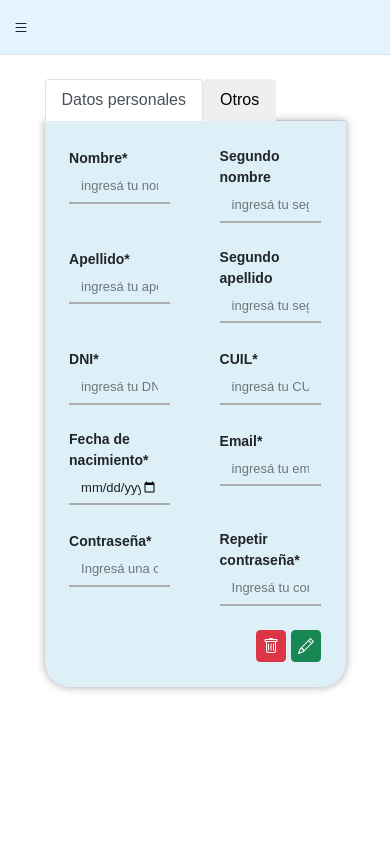
After one commit to AngelMagaquian/cripto, a PHP site: page /view/perfil/datosPersonales.php in a window 390 px wide. The commit adds this page. Run offline with PHP 8.4, Linux system fonts and the light colour scheme.

Commit message:
meli_3-3
Se crearon pantallas de datos bancarios y personales SIN responsive

```diff
--- /dev/null
+++ b/view/asset/css/perfil.css
@@ -0,0 +1,152 @@
+/*NAV*/
+#wrapper {
+    overflow-x: hidden;
+ }
+
+#sidebar-wrapper {
+  min-height: 100vh;
+  margin-left: -15rem;
+  -webkit-transition: margin .25s ease-out;
+  -moz-transition: margin .25s ease-out;
+  -o-transition: margin .25s ease-out;
+  transition: margin .25s ease-out;
+  background-color: #24c4fc;
+  color: #fff;
+}
+
+#sidebar-wrapper .sidebar-heading {
+  padding: 0.875rem 1.25rem;
+  font-size: 1.2rem;
+}
+
+#sidebar-wrapper .list-group {
+  width: 15rem;
+}
+
+#page-content-wrapper {
+  min-width: 100vw;
+}
+
+#wrapper.toggled #sidebar-wrapper {
+  margin-left: 0;
+}
+
+@media (min-width: 768px) {
+  #sidebar-wrapper {
+    margin-left: 0;
+  }
+
+  #page-content-wrapper {
+    min-width: 0;
+    width: 100%;
+  }
+
+  #wrapper.toggled #sidebar-wrapper {
+    margin-left: -15rem;
+  }
+}
+
+.navbar{
+    background-color: #E3F3FF;
+}
+
+.list-group-item{
+    background-color: #24c4fc;
+    color: #fff;
+}
+
+
+#wrapper .btn-get-started {
+  font-weight: 500;
+  font-size: 16px;
+  letter-spacing: 1px;
+  display: inline-block;
+  padding: 10px 30px;
+  border-radius: 50px;
+  transition: 0.5s;
+  color: #f5f5f5;
+  bottom: 0;
+  position: absolute;
+  margin: auto;
+}
+
+#wrapper .btn-login{
+  background-color: #44596A;
+  border: none;
+  -webkit-box-shadow: 0px 0px 8px 0px rgba(166,166,166,1);
+  -moz-box-shadow: 0px 0px 8px 0px rgba(166,166,166,1);
+  box-shadow: 0px 0px 8px 0px rgba(166,166,166,1);
+}
+#wrapper .btn-login:hover{
+  background-color: #1B97C7;
+}
+
+/*DATOS PERSONALES*/
+
+#perfil .tab-content{
+  background-color: #1b96c725;
+  border-radius: 0 0px 25px 25px;
+  -webkit-box-shadow: 0px 0px 8px 0px rgba(166,166,166,1);
+  -moz-box-shadow: 0px 0px 8px 0px rgba(166,166,166,1);
+  box-shadow: 0px 0px 8px 0px rgba(166,166,166,1);
+  padding: 25px 0;
+}
+
+#perfil .tab-content .form-group label{
+  font-size: 14px;
+}
+
+#perfil .tab-content .form-group input{
+  font-size: 13px;
+  background-color: transparent;
+  border: none !important;
+  border-bottom: 2px solid #ACACAC !important;
+  border-radius: 0px ;
+}
+
+#perfil .tab-content .botonera button{
+  padding: 3px 6px;
+  float: right;
+  margin-left: 5px;
+}
+
+/*DATOS BANCARIOS*/
+#bancos .card{
+  border-radius: 15px;
+  background-color: #1b96c725;
+  -webkit-box-shadow: 0px 0px 8px 0px rgba(166,166,166,1);
+  -moz-box-shadow: 0px 0px 8px 0px rgba(166,166,166,1);
+  box-shadow: 0px 0px 8px 0px rgba(166,166,166,1);
+}
+#bancos .card .card-header{
+  background-color: #24c4fc;
+  border-radius: 15px 15px 0px 0px;
+}
+#bancos span{
+  font-size: 14px;
+}
+#bancos .estado{
+  float: right;
+  color: #fff;
+}
+#bancos .card-body{
+  padding: 25px 10px;
+}
+
+#bancos .card-body label{
+  font-size: 14px;
+}
+#bancos .card-body input{
+  font-size: 14px;
+  background-color: transparent;
+  border: none !important;
+  border: none;
+  border-radius: 0px ;
+  padding: 0px;
+}
+
+#bancos .card-body .botonera button{
+  padding: 3px 6px;
+  float: right;
+  margin-left: 5px;
+}
--- a/view/login/login.php
+++ b/view/login/login.php
@@ -28,7 +28,7 @@
                 <form class="col-10 align-self-center" style="" id="user_input">
                   <div class="form-group">
                     <label for="exampleInputEmail1"><b>Usuario</b></label>
-                    <input type="text" class="form-control form-login" id="user" placeholder="ingresá tu usuario"> <!--posiblemente cambiemos el placeholder para que sea mas descriptivo de mail para ingresar-->
+                    <input type="text" class="form-control form-login" id="user" placeholder="ingresá tu usuario" required> <!--posiblemente cambiemos el placeholder para que sea mas descriptivo de mail para ingresar-->
                   </div>
                   <div class="form-group mt-4">
                     <label for="exampleInputPassword1"><b>Contraseña</b></label>
--- /dev/null
+++ b/view/perfil/datosPersonales.php
@@ -0,0 +1,186 @@
+<!DOCTYPE html>
+<html lang="en">
+
+<head>
+
+  <meta charset="utf-8">
+  <meta name="viewport" content="width=device-width, initial-scale=1, shrink-to-fit=no">
+  <meta name="description" content="">
+  <meta name="author" content="">
+
+  <title>Simple Sidebar - Start Bootstrap Template</title>
+
+  <!-- Bootstrap core CSS -->
+  <link href="../asset/css/bootstrap/bootstrap.min.css" rel="stylesheet">
+
+  <!-- Custom styles for this template -->
+  <link href="../asset/css/style_login.css" rel="stylesheet">
+  <link href="../asset/css/perfil.css" rel="stylesheet">
+
+</head>
+
+<body>
+
+  <div class="d-flex" id="wrapper">
+
+    <!-- Sidebar -->
+    <div class="border-right" id="sidebar-wrapper">
+      <div class="sidebar-heading">LOGO</div>
+      <div class="list-group list-group-flush">
+        <a href="#" class="list-group-item list-group-item-action ">
+            <svg xmlns="http://www.w3.org/2000/svg" width="16" height="16" fill="currentColor" class="bi bi-person" viewBox="0 0 16 16">
+                <path d="M8 8a3 3 0 1 0 0-6 3 3 0 0 0 0 6zm2-3a2 2 0 1 1-4 0 2 2 0 0 1 4 0zm4 8c0 1-1 1-1 1H3s-1 0-1-1 1-4 6-4 6 3 6 4zm-1-.004c-.001-.246-.154-.986-.832-1.664C11.516 10.68 10.289 10 8 10c-2.29 0-3.516.68-4.168 1.332-.678.678-.83 1.418-.832 1.664h10z"/>
+            </svg>
+            Perfil
+        </a>
+        <a href="#" class="list-group-item list-group-item-action">
+            <svg xmlns="http://www.w3.org/2000/svg" width="16" height="16" fill="currentColor" class="bi bi-cart" viewBox="0 0 16 16">
+                <path d="M0 1.5A.5.5 0 0 1 .5 1H2a.5.5 0 0 1 .485.379L2.89 3H14.5a.5.5 0 0 1 .491.592l-1.5 8A.5.5 0 0 1 13 12H4a.5.5 0 0 1-.491-.408L2.01 3.607 1.61 2H.5a.5.5 0 0 1-.5-.5zM3.102 4l1.313 7h8.17l1.313-7H3.102zM5 12a2 2 0 1 0 0 4 2 2 0 0 0 0-4zm7 0a2 2 0 1 0 0 4 2 2 0 0 0 0-4zm-7 1a1 1 0 1 1 0 2 1 1 0 0 1 0-2zm7 0a1 1 0 1 1 0 2 1 1 0 0 1 0-2z"/>
+            </svg>
+            Operaciones
+        </a>
+        <a href="#" class="list-group-item list-group-item-action">
+            <svg xmlns="http://www.w3.org/2000/svg" width="16" height="16" fill="currentColor" class="bi bi-bag" viewBox="0 0 16 16">
+                <path d="M8 1a2.5 2.5 0 0 1 2.5 2.5V4h-5v-.5A2.5 2.5 0 0 1 8 1zm3.5 3v-.5a3.5 3.5 0 1 0-7 0V4H1v10a2 2 0 0 0 2 2h10a2 2 0 0 0 2-2V4h-3.5zM2 5h12v9a1 1 0 0 1-1 1H3a1 1 0 0 1-1-1V5z"/>
+            </svg>
+            Mis operaciones
+        </a>
+        <a href="#" class="list-group-item list-group-item-action">
+            <svg xmlns="http://www.w3.org/2000/svg" width="16" height="16" fill="currentColor" class="bi bi-question-circle" viewBox="0 0 16 16">
+                <path d="M8 15A7 7 0 1 1 8 1a7 7 0 0 1 0 14zm0 1A8 8 0 1 0 8 0a8 8 0 0 0 0 16z"/>
+                <path d="M5.255 5.786a.237.237 0 0 0 .241.247h.825c.138 0 .248-.113.266-.25.09-.656.54-1.134 1.342-1.134.686 0 1.314.343 1.314 1.168 0 .635-.374.927-.965 1.371-.673.489-1.206 1.06-1.168 1.987l.003.217a.25.25 0 0 0 .25.246h.811a.25.25 0 0 0 .25-.25v-.105c0-.718.273-.927 1.01-1.486.609-.463 1.244-.977 1.244-2.056 0-1.511-1.276-2.241-2.673-2.241-1.267 0-2.655.59-2.75 2.286zm1.557 5.763c0 .533.425.927 1.01.927.609 0 1.028-.394 1.028-.927 0-.552-.42-.94-1.029-.94-.584 0-1.009.388-1.009.94z"/>
+            </svg>
+            Ayuda
+        </a>
+
+        <button type="submit" class="btn-login btn-get-started" >Iniciar sesión</button>
+      </div>
+    </div>
+    <!-- /#sidebar-wrapper -->
+
+    <!-- Page Content -->
+    <div id="page-content-wrapper">
+
+      <nav class="navbar navbar-expand-lg border-bottom">
+        <button class="btn" id="menu-toggle">
+        <svg xmlns="http://www.w3.org/2000/svg" width="16" height="16" fill="currentColor" class="bi bi-list" viewBox="0 0 16 16">
+            <path fill-rule="evenodd" d="M2.5 11.5A.5.5 0 0 1 3 11h10a.5.5 0 0 1 0 1H3a.5.5 0 0 1-.5-.5zm0-4A.5.5 0 0 1 3 7h10a.5.5 0 0 1 0 1H3a.5.5 0 0 1-.5-.5zm0-4A.5.5 0 0 1 3 3h10a.5.5 0 0 1 0 1H3a.5.5 0 0 1-.5-.5z"/>
+        </svg>
+        </button>
+
+
+      </nav>
+
+    <section id="perfil">
+    <div class="container-fluid">
+        <div class="row justify-content-center mt-4">
+          <div class="col-10">
+          <ul class="nav nav-tabs" id="myTab" role="tablist">
+            <li class="nav-item" role="presentation">
+              <button class="nav-link active" id="home-tab" data-bs-toggle="tab" data-bs-target="#home" type="button" role="tab" aria-controls="home" aria-selected="true">Datos personales</button>
+            </li>
+            <li class="nav-item" role="presentation">
+              <button class="nav-link" id="profile-tab" data-bs-toggle="tab" data-bs-target="#profile" type="button" role="tab" aria-controls="profile" aria-selected="false">Otros</button>
+            </li>
+          </ul>
+          <div class="tab-content" id="myTabContent">
+            <div class="tab-pane fade show active" id="home" role="tabpanel" aria-labelledby="home-tab">
+            <div class="row m-0 justify-content-around">
+              <div class="form-group col-5">
+                <label for="exampleInputEmail1" ><b>Nombre*</b></label>
+                <input type="text" class="form-control form-login" id="name_user" placeholder="ingresá tu nombre" required>
+              </div>
+              <div class="form-group col-5">
+                <label for="exampleInputEmail1"><b>Segundo nombre</b></label>
+                <input type="text" class="form-control form-login" id="middle_name" placeholder="ingresá tu segundo nombre" >
+              </div>
+
+              <div class="form-group col-5 mt-4">
+                <label for="exampleInputEmail1"><b>Apellido*</b></label>
+                <input type="text" class="form-control form-login" id="last_name" placeholder="ingresá tu apellido" required>
+              </div>
+              <div class="form-group col-5 mt-4">
+                <label for="exampleInputEmail1"><b>Segundo apellido</b></label>
+                <input type="text" class="form-control form-login" id="second_last_name" placeholder="ingresá tu segundo apellido">
+              </div>
+
+              <div class="form-group col-5 mt-4">
+                <label for="exampleInputEmail1"><b>DNI*</b></label>
+                <input type="text" class="form-control form-login" id="dni" placeholder="ingresá tu DNI" required>
+              </div>
+              <div class="form-group col-5 mt-4">
+                <label for="exampleInputEmail1"><b>CUIL*</b></label>
+                <input type="text" class="form-control form-login" id="cuil" placeholder="ingresá tu CUIL" required>
+              </div>
+
+              <div class="form-group col-5 mt-4">
+                <label for="exampleInputEmail1"><b>Fecha de nacimiento*</b></label>
+                <input type="date" class="form-control form-login" id="birth_day" placeholder="ingresá tu fecha de nacimiento" required>
+              </div>
+              <div class="form-group col-5 mt-4">
+                <label for="exampleInputEmail1"><b>Email*</b></label>
+                <input type="email" class="form-control form-login" id="email" placeholder="ingresá tu email" required>
+              </div>
+
+              <div class="form-group col-5 mt-4 ">
+                <label for="exampleInputPassword1"><b>Contraseña*</b></label>
+                <input type="password" class="form-control form-login" id="first_pass" placeholder="Ingresá una contraseña" required>
+              </div>
+              <div class="form-group col-5 mt-4 ">
+                <label for="exampleInputPassword1"><b>Repetir contraseña*</b></label>
+                <input type="password" class="form-control form-login" id="pass" placeholder="Ingresá tu contraseña nuevamente" required>
+                <label for="exampleInputPassword1" id="comfirm_pass"><b></b></label>
+              </div>
+              <div class="col-11 botonera">
+              <button type="button" class="btn btn-success">
+                  <svg xmlns="http://www.w3.org/2000/svg" width="16" height="16" fill="currentColor" class="bi bi-pencil" viewBox="0 0 16 16">
+                    <path d="M12.146.146a.5.5 0 0 1 .708 0l3 3a.5.5 0 0 1 0 .708l-10 10a.5.5 0 0 1-.168.11l-5 2a.5.5 0 0 1-.65-.65l2-5a.5.5 0 0 1 .11-.168l10-10zM11.207 2.5L13.5 4.793 14.793 3.5 12.5 1.207 11.207 2.5zm1.586 3L10.5 3.207 4 9.707V10h.5a.5.5 0 0 1 .5.5v.5h.5a.5.5 0 0 1 .5.5v.5h.293l6.5-6.5zm-9.761 5.175l-.106.106-1.528 3.821 3.821-1.528.106-.106A.5.5 0 0 1 5 12.5V12h-.5a.5.5 0 0 1-.5-.5V11h-.5a.5.5 0 0 1-.468-.325z"/>
+                  </svg>
+                </button>
+
+                <button type="button" class="btn btn-danger">
+                <svg xmlns="http://www.w3.org/2000/svg" width="16" height="16" fill="currentColor" class="bi bi-trash" viewBox="0 0 16 16">
+                  <path d="M5.5 5.5A.5.5 0 0 1 6 6v6a.5.5 0 0 1-1 0V6a.5.5 0 0 1 .5-.5zm2.5 0a.5.5 0 0 1 .5.5v6a.5.5 0 0 1-1 0V6a.5.5 0 0 1 .5-.5zm3 .5a.5.5 0 0 0-1 0v6a.5.5 0 0 0 1 0V6z"/>
+                  <path fill-rule="evenodd" d="M14.5 3a1 1 0 0 1-1 1H13v9a2 2 0 0 1-2 2H5a2 2 0 0 1-2-2V4h-.5a1 1 0 0 1-1-1V2a1 1 0 0 1 1-1H6a1 1 0 0 1 1-1h2a1 1 0 0 1 1 1h3.5a1 1 0 0 1 1 1v1zM4.118 4L4 4.059V13a1 1 0 0 0 1 1h6a1 1 0 0 0 1-1V4.059L11.882 4H4.118zM2.5 3V2h11v1h-11z"/>
+                </svg>
+                </button>
+
+
+
+              </div>
+            </div>
+            </div>
+            <div class="tab-pane fade" id="profile" role="tabpanel" aria-labelledby="profile-tab">...</div>
+          </div>
+
+          </div>
+
+
+        </div>
+    </div>
+
+</section>
+
+    </div>
+    <!-- /#page-content-wrapper -->
+
+  </div>
+  <!-- /#wrapper -->
+
+  <!-- Bootstrap core JavaScript -->
+  <script src="../asset/jquery/jquery.min.js"></script>
+  <script src="../asset/js/bootstrap/bootstrap.js"></script>
+  <script src="../asset/js/bootstrap/bootstrap.bundle.min.js"></script>
+
+
+  <!-- Menu Toggle Script -->
+  <script>
+    $("#menu-toggle").click(function(e) {
+      e.preventDefault();
+      $("#wrapper").toggleClass("toggled");
+    });
+  </script>
+
+</body>
+
+</html>
```
Also changed, not shown: controller/login/login_controller.js (+7 -0 lines), view/perfil/datosBancarios.php (added, +173 -0 lines).
